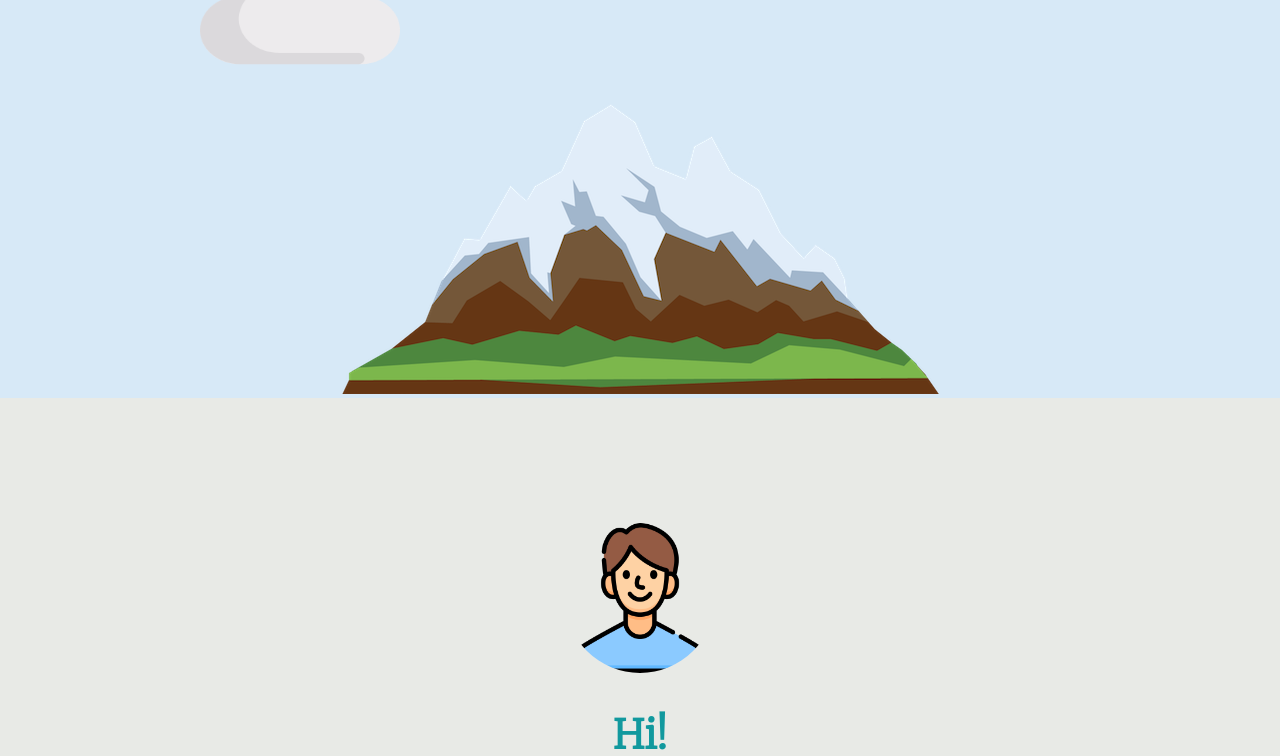
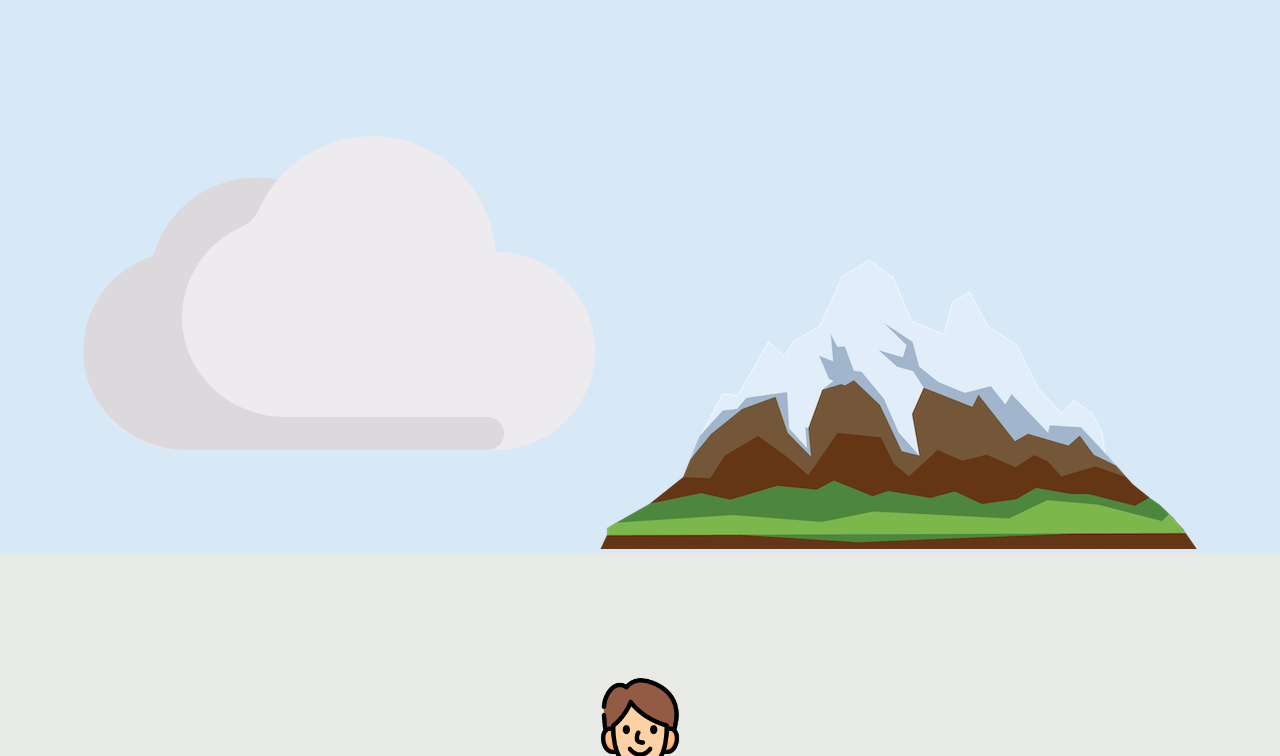
Before and after one commit to FacundoCazau/mysite, a plain HTML site: page CSS-My Site A/index.html in a window 1280 px wide. Shown: the part 370-1126 px from the top of the page. Drawn offline with Linux system fonts and the light colour scheme; a web font is replaced by a local one.

Commit message:
Update styles.css

```diff
--- a/CSS-My Site A/css/styles.css
+++ b/CSS-My Site A/css/styles.css
@@ -73,11 +73,7 @@ hr {
 }
 
 .bottom-cloud {
-  position: absolute;
-  height: 175px;
-  width: 200px;
-  left: 200px;
-  bottom: 300px;
+
 }
 
 .lining{
```
